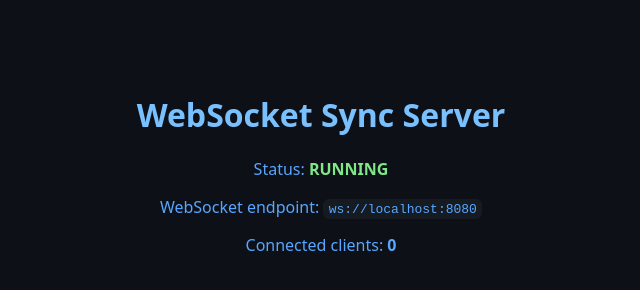
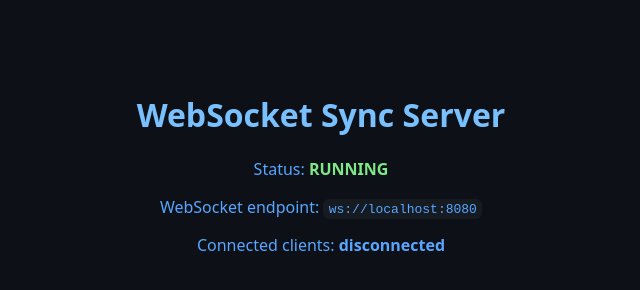
Before and after one commit to lubino/nodejs-socked-proxy, a website: page index.html in a window 1280 px wide. Shown: the whole page, without its empty margins (319-959 px from the left). Drawn offline with Linux system fonts and the light colour scheme.

Commit message:
Update index.html

```diff
--- a/index.html
+++ b/index.html
@@ -17,7 +17,7 @@
 <p>Connected clients: <strong id="count">0</strong></p>
 
 <script>
-  const ws = new WebSocket((localtion.protocol === "https://" ? "wss" : "ws") + '://' + location.host);
+  const ws = new WebSocket((location.protocol === "https://" ? "wss" : "ws") + '://' + location.host);
   ws.onopen = () => document.getElementById('count').textContent = '1 (you are connected as test client)';
   ws.onclose = () => document.getElementById('count').textContent = 'disconnected';
 </script>
```
